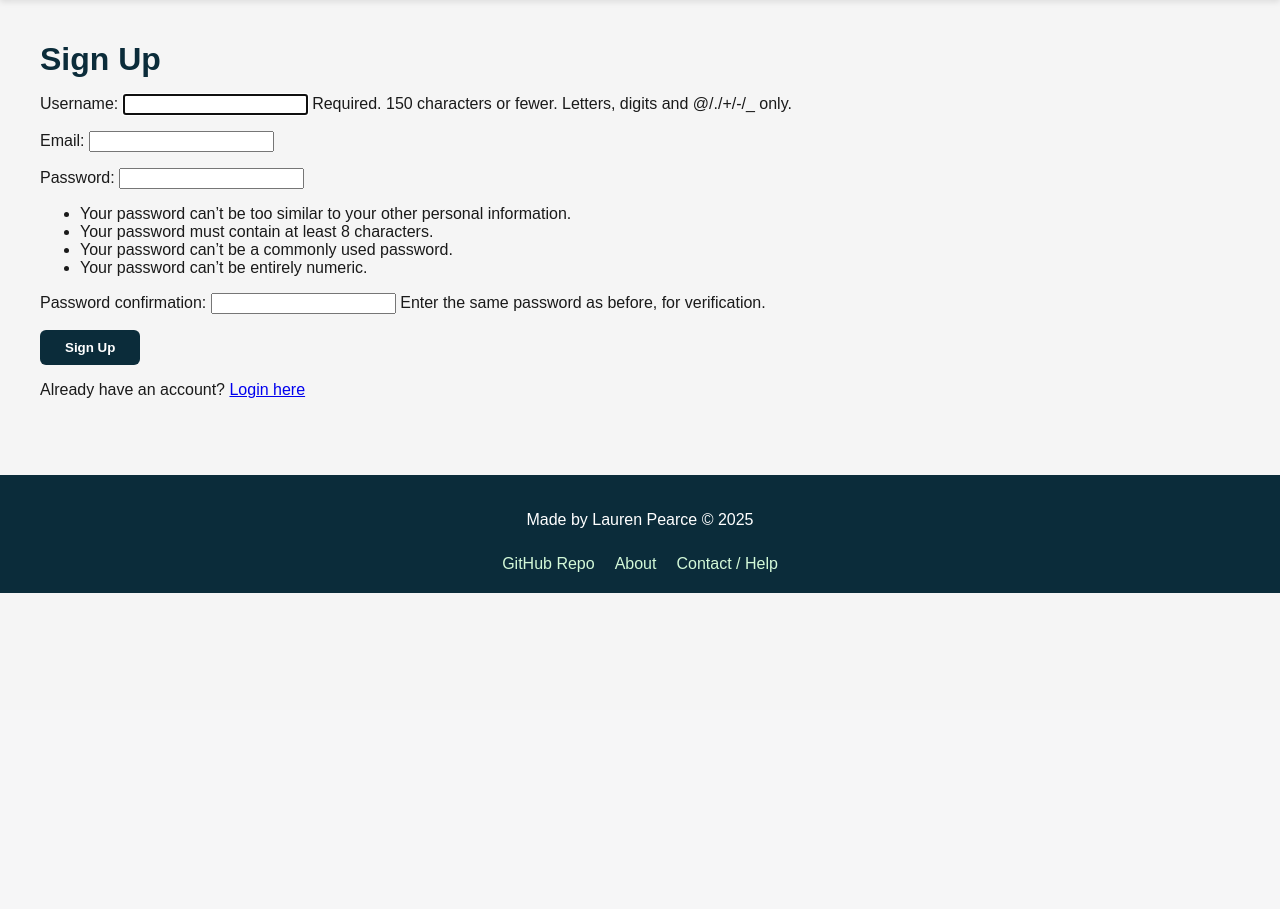
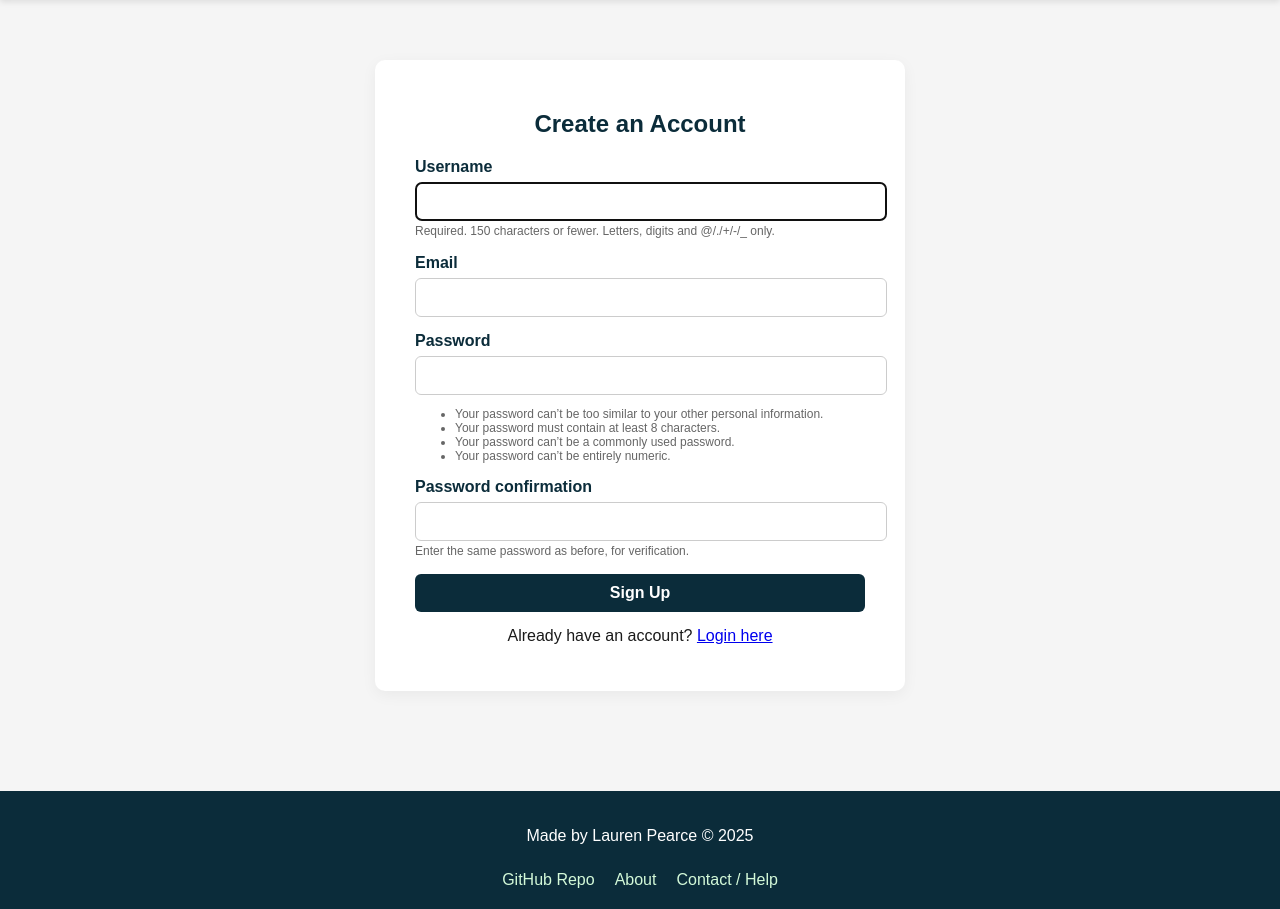
Before and after one commit to lauren3pearce/water-monitor, a Django app: page /accounts/signup/ in a window 1280 px wide. Shown: the part 90-999 px from the top of the page. Before the commit the page ends 683 px from the top, so only its background shows below. Run offline with Django 5.2, Linux system fonts and the light colour scheme; parts of the project's set-up code (start-up, migrations or seed data) failed here and were passed over.

Commit message:
small ui changes

```diff
--- a/monitorDashboard/dashboard/monitor/static/monitor/styles.css
+++ b/monitorDashboard/dashboard/monitor/static/monitor/styles.css
@@ -383,3 +383,78 @@ button[type="submit"]:hover {
     margin-top: 20px;
     font-size: 14px;
 }
+
+.auth-container {
+    display: flex;
+    justify-content: center;
+    align-items: center;
+    padding: 40px 20px;
+}
+
+.auth-card {
+    background-color: white;
+    padding: 30px 40px;
+    border-radius: 10px;
+    box-shadow: 0 4px 15px rgba(0, 0, 0, 0.05);
+    max-width: 450px;
+    width: 100%;
+}
+
+.auth-card h2 {
+    margin-bottom: 20px;
+    color: #0b2c3a;
+    font-size: 24px;
+    text-align: center;
+}
+
+.form-group {
+    margin-bottom: 15px;
+}
+
+.form-group label {
+    display: block;
+    margin-bottom: 6px;
+    font-weight: 600;
+    color: #0b2c3a;
+}
+
+.form-group input {
+    width: 100%;
+    padding: 10px;
+    border-radius: 6px;
+    border: 1px solid #ccc;
+    font-size: 15px;
+}
+
+.help-text {
+    font-size: 12px;
+    color: #666;
+}
+
+.error {
+    color: #c00;
+    font-size: 13px;
+    margin-top: 4px;
+}
+
+.btn {
+    width: 100%;
+    background-color: #0b2c3a;
+    color: white;
+    padding: 10px;
+    font-size: 16px;
+    border: none;
+    border-radius: 6px;
+    cursor: pointer;
+    transition: 0.3s;
+}
+
+.btn:hover {
+    background-color: #d3f9d8;
+    color: #0b2c3a;
+}
+
+.switch-auth {
+    text-align: center;
+    margin-top: 15px;
+}
--- a/monitorDashboard/dashboard/monitor/templates/monitor/contact.html
+++ b/monitorDashboard/dashboard/monitor/templates/monitor/contact.html
@@ -2,5 +2,5 @@
 {% block title %}Contact - Water Monitor{% endblock %}
 {% block content %}
 <h2>Contact / Help</h2>
-<p>If you need help or want to report an issue, feel free to <a href="mailto:your.lauren3.pearce@live.uwe.ac.uk.com">email me</a> or open an issue on <a href="https://github.com/lauren3pearce/water-monitor" target="_blank">GitHub</a>.</p>
+<p>If you need help or want to report an issue open an issue on <a href="https://github.com/lauren3pearce/water-monitor" target="_blank">GitHub</a>.</p>
 {% endblock %}
--- a/monitorDashboard/dashboard/monitor/templates/registration/signup.html
+++ b/monitorDashboard/dashboard/monitor/templates/registration/signup.html
@@ -1,15 +1,30 @@
-
 {% extends 'base.html' %}
 
 {% block title %}Sign Up - Water Monitor{% endblock %}
 
 {% block content %}
-    <h1>Sign Up</h1>
-    <form method="post">
-        {% csrf_token %}
-        {{ form.as_p }}
-        <button type="submit">Sign Up</button>
-    </form>
-    <p>Already have an account? <a href="{% url 'login' %}">Login here</a></p>
-
+<div class="auth-container">
+    <div class="auth-card">
+        <h2>Create an Account</h2>
+        <form method="post">
+            {% csrf_token %}
+            {% for field in form %}
+                <div class="form-group">
+                    <label for="{{ field.id_for_label }}">{{ field.label }}</label>
+                    {{ field }}
+                    {% if field.help_text %}
+                        <small class="help-text">{{ field.help_text }}</small>
+                    {% endif %}
+                    {% for error in field.errors %}
+                        <div class="error">{{ error }}</div>
+                    {% endfor %}
+                </div>
+            {% endfor %}
+            <button type="submit" class="btn">Sign Up</button>
+        </form>
+        <p class="switch-auth">Already have an account?
+            <a href="{% url 'login' %}">Login here</a>
+        </p>
+    </div>
+</div>
 {% endblock %}
```
Also changed, not shown: monitorDashboard/dashboard/db.sqlite3.
